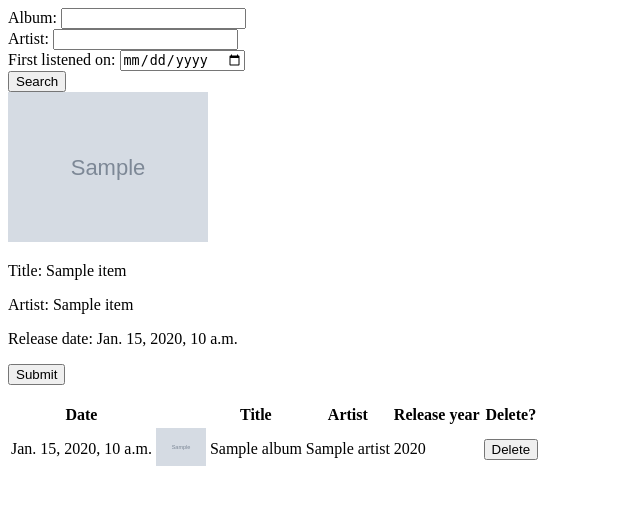
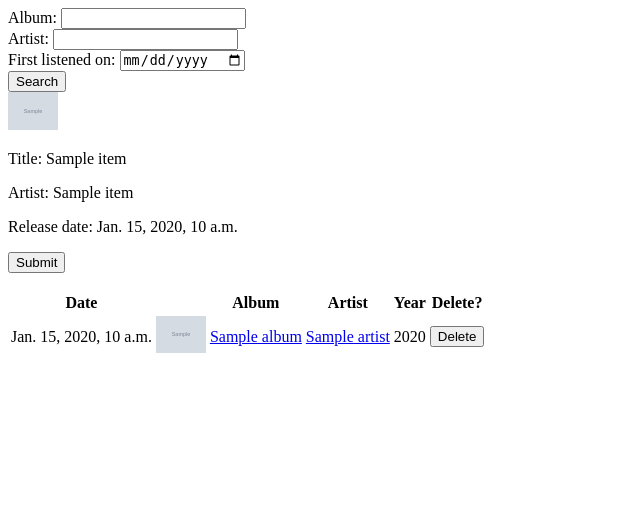
Before and after one commit to dinhthehuy/CRUD-Web-Application-for-Music-releases, a Django app: template music/templates/music/index.html in a window 1280 px wide. Shown: the top 505 px of the page, without its empty margins (0-640 px from the left). Run offline with Django 5.2, Linux system fonts and the light colour scheme; the template is opened without the code that fills it: most values are stand-ins (such as "Sample title", 1, 10 or a date in 2020); grey boxes marked "Sample" are stand-in pictures; data that the repository does not hold is empty.

Commit message:
add hyperlink to other template, rescale cover art

```diff
--- a/music/templates/music/index.html
+++ b/music/templates/music/index.html
@@ -26,7 +26,7 @@
         {% for item in found_album %}
             <form method="post" action="{% url 'add' item.album_id item.album_name item.artist_id item.artist_name item.release_date item.num_songs item.logged_date %}">
                 {% csrf_token %}
-                <img id="found_album_cover_art" src= {{ image_url }}>
+                <img class="found_album_cover_art" src= {{ image_url }}>
                 <input type="hidden" name="image_url" value="{{ image_url }}">
                 <p>Title: {{ item.album_name }}</p>
                 <p>Artist: {{ item.artist_name }}</p>
@@ -41,11 +41,11 @@
         <table>
             <thead>
                 <tr>
-                    <th>Date</th>
+                    <th class="log_date_col">Date</th>
                     <th></th>
-                    <th>Title</th>
-                    <th>Artist</th>
-                    <th>Release year</th>
+                    <th class="album_name_col">Album</th>
+                    <th class="artist_name_col">Artist</th>
+                    <th class="release_year_col">Year</th>
                     <th>Delete?</th>
                 </tr>
             </thead>
@@ -53,9 +53,9 @@
             {% for log in logged_albums %}
                 <tr>
                     <td>{{ log.logged_date }}</td>
-                    <td> <img src={{ log.album.image_url }}> </td>
-                    <td>{{ log.album }}</td>
-                    <td>{{ log.artist.name }}</td>
+                    <td><img class="logged_album_cover_art" src={{ log.album.image_url }}> </td>
+                    <td><a href="{% url 'albums' log.album_id %}">{{ log.album }}</a></td>
+                    <td><a href="{% url 'artists' log.artist_id %}">{{ log.artist.name }}</a></td>
                     <td>{{ log.album.release_date|date:"Y" }}</td>
                     <td>
                         <form method="post" action="{% url 'delete' log.artist_id log.album_id %}">
```
